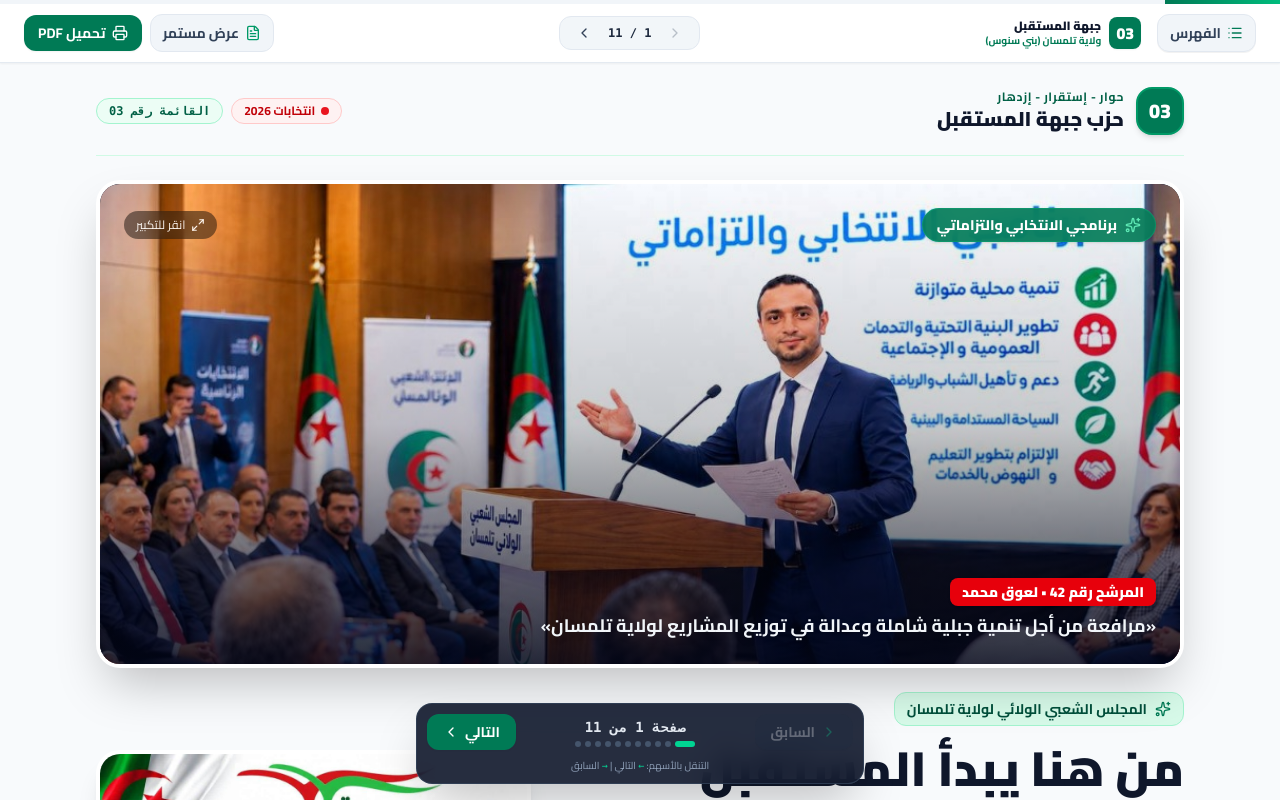
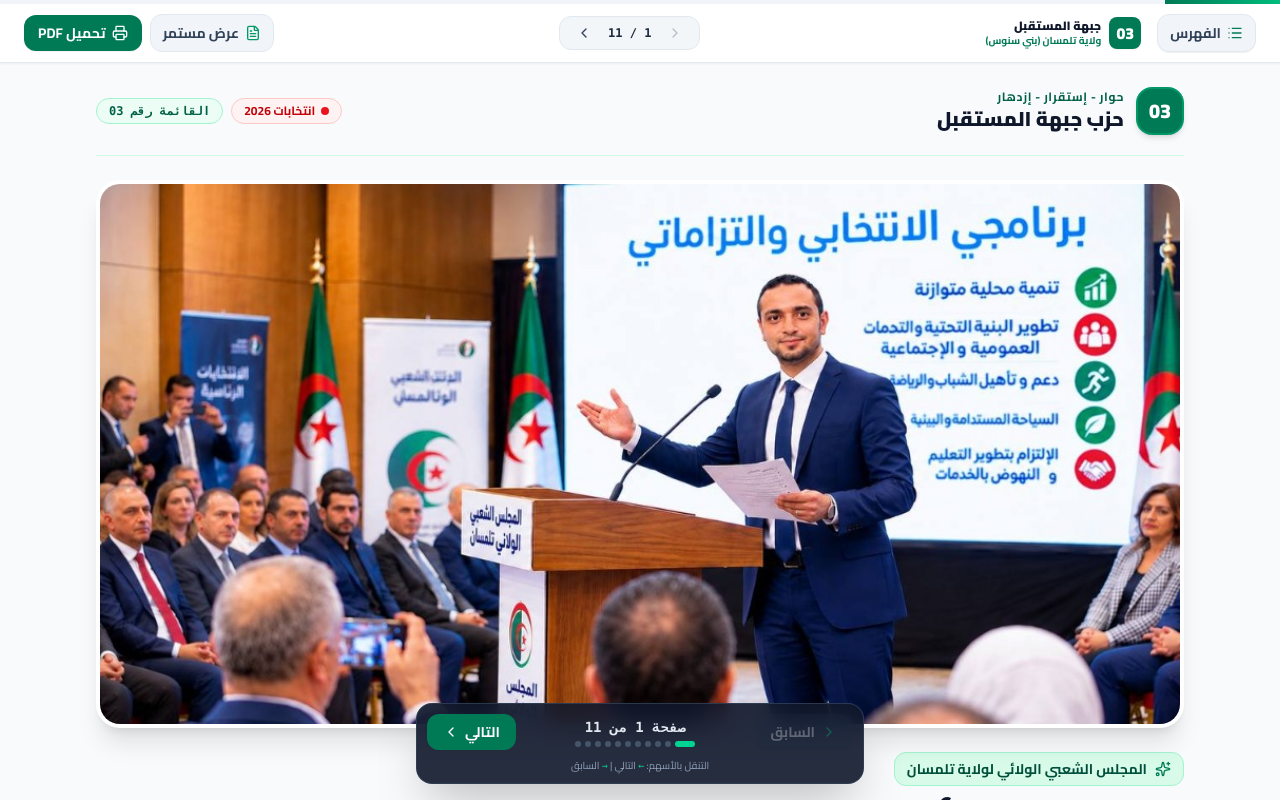
Before and after one commit to younes-coding/vote, a React (Vite) app: page / in a window 1280 px wide. Shown: the top 800 px of the page. Built offline with nearby package versions, Linux system fonts and the light colour scheme.

Commit message:
Remove overlaid badges and green frame from cover photo

```diff
--- a/src/components/CoverPage.tsx
+++ b/src/components/CoverPage.tsx
@@ -42,47 +42,31 @@ export const CoverPage: React.FC<CoverPageProps> = ({
         </div>
       </div>
 
-      {/* 2. صورة الغلاف الرئيسية (COVER) المطلوبة قبل العنوان */}
+      {/* 2. صورة الغلاف الرئيسية (COVER) المطلوبة قبل العنوان - نقية وبدون أي نصوص مضافة */}
       <div className="my-6">
         <div
           onClick={() =>
             onOpenImageModal(
               '/assets/candidate-speech-hero.jpg',
-              'التجمع الشعبي وعرض البرنامج الانتخابي والتزامات المرشح لعوق محمد'
+              'التجمع الشعبي وعرض البرنامج الانتخابي للمرشح لعوق محمد'
             )
           }
-          className="relative group cursor-pointer rounded-3xl overflow-hidden shadow-2xl border-4 border-white bg-slate-900 transition-all duration-300 hover:shadow-emerald-900/20"
+          className="relative group cursor-pointer rounded-3xl overflow-hidden shadow-xl border-4 border-white bg-slate-100 transition-all duration-300 hover:shadow-2xl"
         >
-          {/* الصورة البانورامية */}
+          {/* الصورة البانورامية نقية تماماً بدون أي كتابات أو أطر مغطية */}
           <img
             src="/assets/candidate-speech-hero.jpg"
-            alt="عرض البرنامج الانتخابي والتزامات المرشح لعوق محمد أمام الحضور"
-            className="w-full h-64 sm:h-80 md:h-[420px] lg:h-[480px] object-cover object-top group-hover:scale-102 transition-transform duration-700"
+            alt="عرض البرنامج الانتخابي للمرشح لعوق محمد"
+            className="w-full h-auto max-h-[540px] object-cover object-top group-hover:scale-101 transition-transform duration-500"
             loading="eager"
           />
 
-          {/* تدرج لوني وظلال لتعزيز قراءة الشارات */}
-          <div className="absolute inset-0 bg-gradient-to-t from-slate-950/85 via-black/20 to-transparent flex flex-col justify-between p-4 sm:p-6 text-white">
-            <div className="flex items-center justify-between gap-2">
-              <span className="bg-emerald-700/90 backdrop-blur-md text-white font-extrabold text-xs sm:text-sm px-3.5 py-1.5 rounded-full shadow border border-emerald-500/30 flex items-center gap-2">
-                <Sparkles className="w-4 h-4 text-emerald-300" />
-                <span>برنامجي الانتخابي والتزاماتي</span>
-              </span>
-
-              <span className="bg-black/50 backdrop-blur-md text-white text-xs px-3 py-1.5 rounded-full flex items-center gap-1.5 opacity-90 group-hover:opacity-100 transition-opacity">
-                <Maximize2 className="w-3.5 h-3.5" />
-                <span>انقر للتكبير</span>
-              </span>
-            </div>
-
-            <div className="space-y-1.5 text-right">
-              <div className="inline-block bg-red-600 text-white text-xs sm:text-sm font-black px-3 py-1 rounded-lg shadow">
-                المرشح رقم 42 • لعوق محمد
-              </div>
-              <p className="text-sm sm:text-base md:text-lg font-bold text-slate-100 drop-shadow-md">
-                «مرافعة من أجل تنمية جبلية شاملة وعدالة في توزيع المشاريع لولاية تلمسان»
-              </p>
-            </div>
+          {/* تلميح تكبير خفيف يظهر فقط عند تمرير الفأرة */}
+          <div className="absolute inset-0 bg-black/20 opacity-0 group-hover:opacity-100 transition-opacity flex items-center justify-center pointer-events-none">
+            <span className="bg-black/70 backdrop-blur-md text-white text-xs font-bold px-4 py-2 rounded-full flex items-center gap-2 shadow-lg">
+              <Maximize2 className="w-4 h-4" />
+              <span>انقر للتكبير</span>
+            </span>
           </div>
         </div>
       </div>
```
